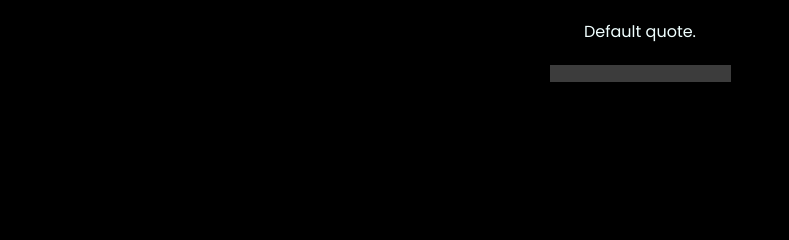
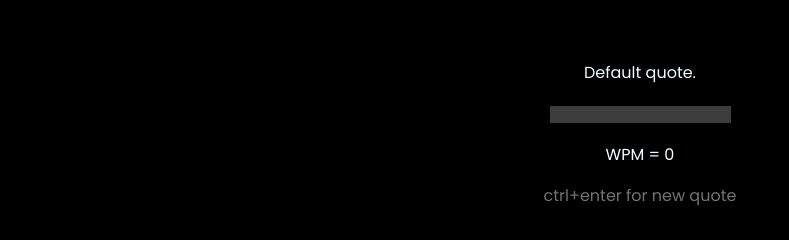
Before and after one commit to hayden-donnelly/iwatype, a website: page index.html in a window 1280 px wide. Shown: the part 72-312 px from the top of the page, without its empty margins (0-789 px from the left). Drawn offline with nearby package versions, Linux system fonts and the light colour scheme; no server answers.

Commit message:
Added hint.

```diff
--- a/index.html
+++ b/index.html
@@ -11,11 +11,13 @@
 </head>
 <body>
     <h1>iwatype</h1>
+    <br>
     <div class="typing-area">
         <p id="quote">Default quote.</p>
         <p id="current-word"></p>
         <input id="input-box" type="text" placeholder="type here">
-        <p id="wpm-counter"></p>
+        <p id="wpm-counter">WPM = 0</p>
+        <p class="hint">ctrl+enter for new quote</p>
     </div>
 
 <style>
@@ -42,6 +44,10 @@
 
     p {
         font-size: 16px;
+    }
+
+    .hint {
+        color: rgba(240, 255, 255, 0.458);
     }
 </style>
 
```
